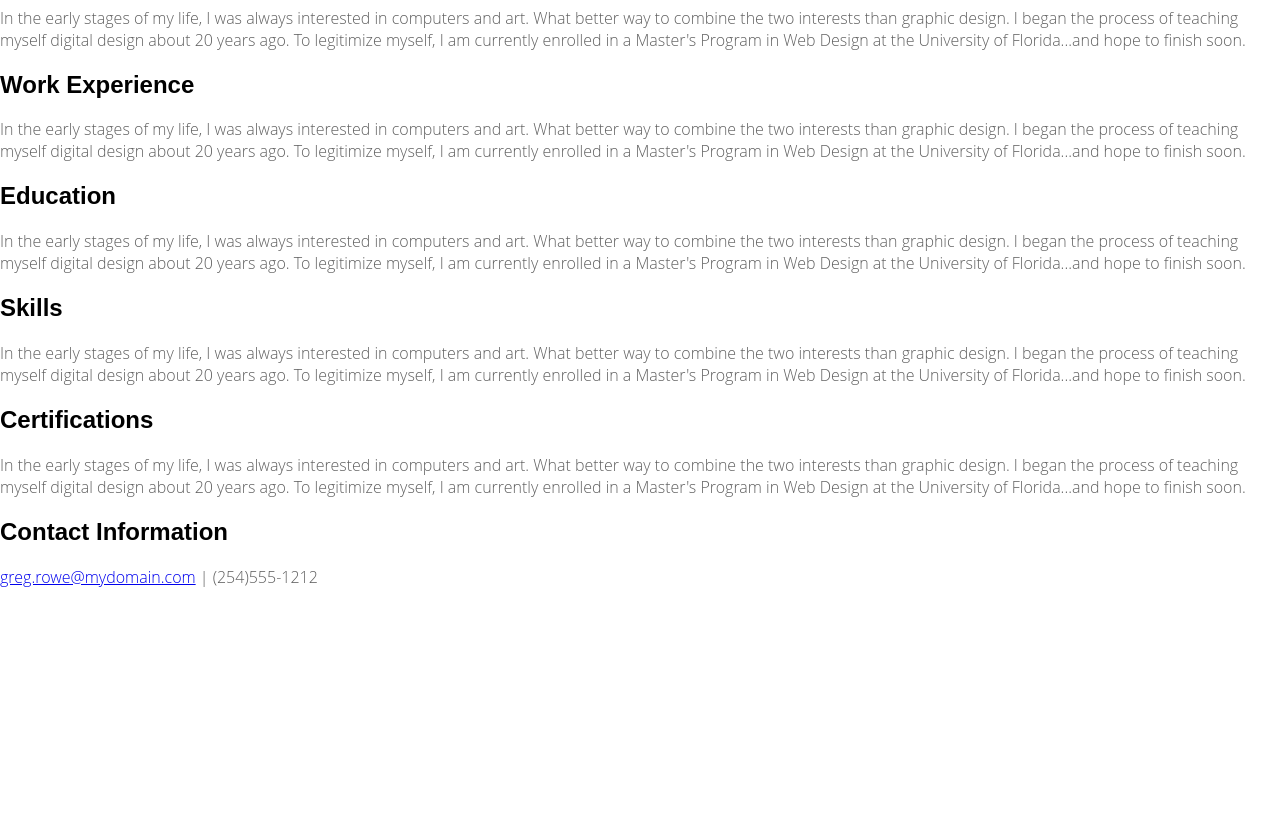
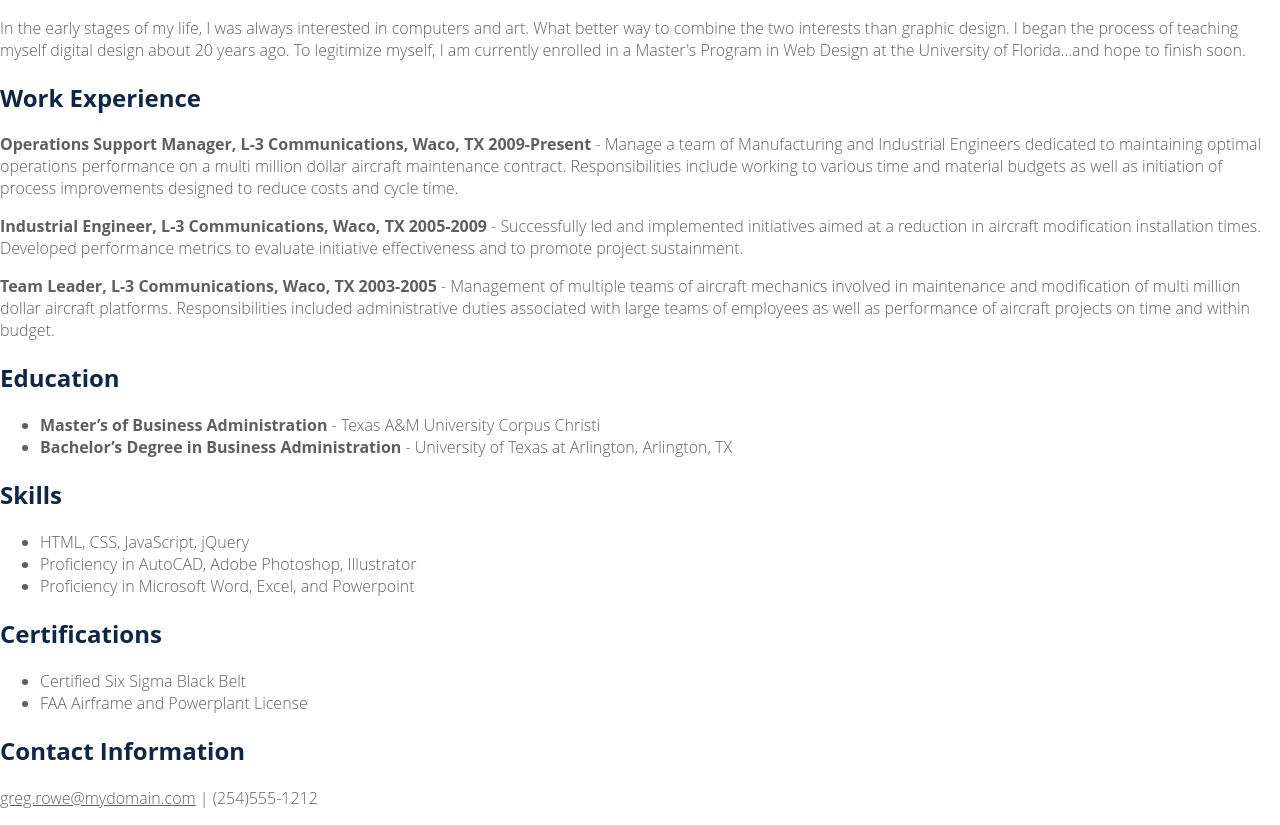
Before and after one commit to GRowe22/project_resume_rowe_greg, a plain HTML site: page index.html in a window 1280 px wide. Shown: the part 229-1054 px from the top of the page. Before the commit the page ends 833 px from the top, so only its background shows below. Drawn offline with Linux system fonts and the light colour scheme; a web font is replaced by a local one.

Commit message:
add HTML resume content

```diff
--- a/css/main.css
+++ b/css/main.css
@@ -3,8 +3,15 @@
     color: #0e264b;
 }
 
-p {
+p,
+ul,
+a {
     font-family: 'Open Sans', sans-serif;
     font-weight: lighter;
     color: #5f5f5f;
 }
+
+h2 {
+    font-family: 'Open Sans', sans-serif;
+    color: #0e264b;
+}
--- a/index.html
+++ b/index.html
@@ -26,22 +26,36 @@
 
             <section id="experience">
                 <h2 class="visuallyhidden">Work Experience</h2>
-                <p>In the early stages of my life, I was always interested in computers and art. What better way to combine the two interests than graphic design. I began the process of teaching myself digital design about 20 years ago. To legitimize myself, I am currently enrolled in a Master's Program in Web Design at the University of Florida...and hope to finish soon.</p>
+                <p><strong>Operations Support Manager, L-3 Communications, Waco, TX 2009-Present</strong> - Manage a team of Manufacturing and Industrial Engineers dedicated to maintaining optimal operations performance on a multi million dollar aircraft maintenance contract. Responsibilities include working to various time and material budgets as well as initiation of process improvements designed to reduce costs and cycle time.</p>
+
+                <p><strong>Industrial Engineer, L-3 Communications, Waco, TX 2005-2009</strong> - Successfully led and implemented initiatives aimed at a reduction in aircraft modification installation times. Developed performance metrics to evaluate initiative effectiveness and to promote project sustainment.</p>
+
+                <p><strong>Team Leader, L-3 Communications, Waco, TX 2003-2005</strong> - Management of multiple teams of aircraft mechanics involved in maintenance and modification of multi million dollar aircraft platforms. Responsibilities included administrative duties associated with large teams of employees as well as performance of aircraft projects on time and within budget.</p>
             </section>
 
             <section id="education">
                 <h2 class="visuallyhidden">Education</h2>
-                <p>In the early stages of my life, I was always interested in computers and art. What better way to combine the two interests than graphic design. I began the process of teaching myself digital design about 20 years ago. To legitimize myself, I am currently enrolled in a Master's Program in Web Design at the University of Florida...and hope to finish soon.</p>
+                <ul>
+                    <li><strong>Master’s of Business Administration</strong> - Texas A&amp;M University Corpus Christi</li>
+                    <li><strong>Bachelor’s Degree in Business Administration</strong> - University of Texas at Arlington, Arlington, TX</li>
+                </ul>
             </section>
 
             <section id="skills">
                 <h2 class="visuallyhidden">Skills</h2>
-                <p>In the early stages of my life, I was always interested in computers and art. What better way to combine the two interests than graphic design. I began the process of teaching myself digital design about 20 years ago. To legitimize myself, I am currently enrolled in a Master's Program in Web Design at the University of Florida...and hope to finish soon.</p>
+                <ul>
+                    <li>HTML, CSS, JavaScript, jQuery</li>
+                    <li>Proficiency in AutoCAD, Adobe Photoshop, Illustrator</li>
+                    <li>Proficiency in Microsoft Word, Excel, and Powerpoint</li>
+                </ul>
             </section>
 
             <section id="certifications">
                 <h2 class="visuallyhidden">Certifications</h2>
-                <p>In the early stages of my life, I was always interested in computers and art. What better way to combine the two interests than graphic design. I began the process of teaching myself digital design about 20 years ago. To legitimize myself, I am currently enrolled in a Master's Program in Web Design at the University of Florida...and hope to finish soon.</p>
+                <ul>
+                    <li>Certified Six Sigma Black Belt</li>
+                    <li>FAA Airframe and Powerplant License</li>
+                </ul>
             </section>
 
             <footer>
```
